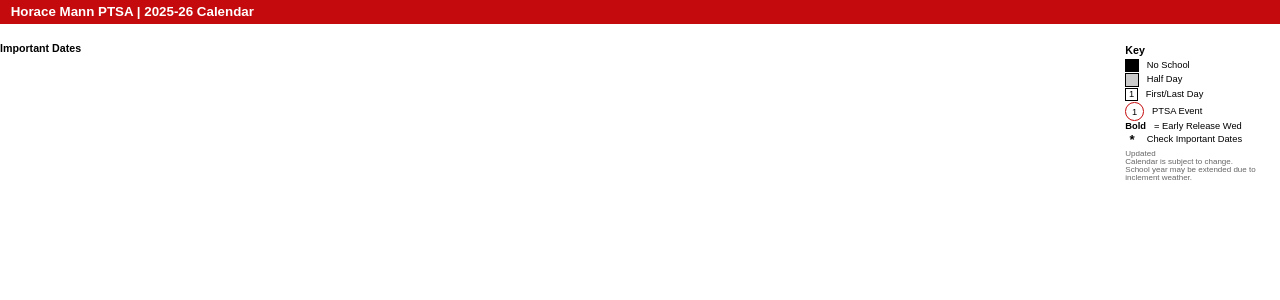
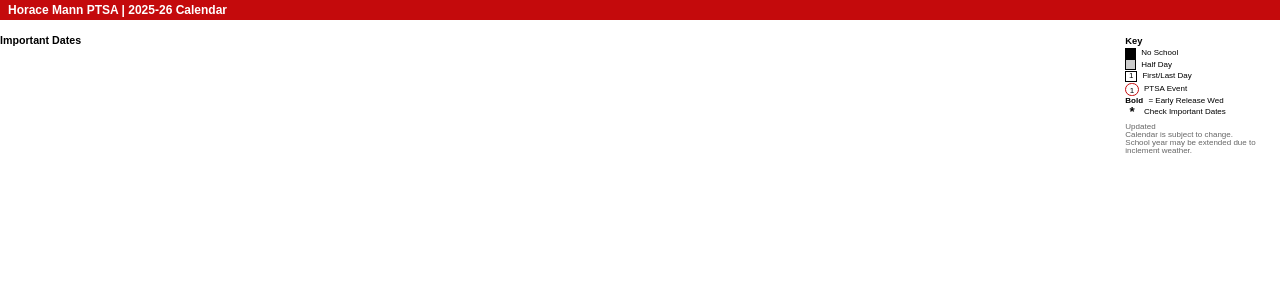
Before and after one commit to allisonwhilden/PTSA-onepager-calendar-generator, a Python web app: template templates/calendar.html in a window 1280 px wide. Shown: the top 300 px of the page. Run offline with Jinja, Linux system fonts and the light colour scheme; the template is opened without the code that fills it, so the values that code supplies are empty.

Commit message:
Add printer-safe margins and optimize layout for printing
- Set 0.5 inch (36pt) margins on all sides for universal printer compatibility
- Reduce font sizes throughout (7.5pt base, 6pt for calendar numbers)
- Tighten spacing between elements to fit within printable area
- Adjust month grid cell height from 14pt to 11pt
- Reduce legend and header sizes proportionally
- Ensure all content fits on single 8.5x11 page with safe print margins

🤖 Generated with [Claude Code](https://claude.ai/code)

Co-Authored-By: Claude <noreply@anthropic.com>

```diff
--- a/styles/calendar.css
+++ b/styles/calendar.css
@@ -1,12 +1,12 @@
 /* LWSD one-page calendar - using flexbox for WeasyPrint compatibility */
 @page {
   size: Letter;
-  margin: 8pt;
+  margin: 36pt; /* 0.5 inch margins for safe printing on all printers */
 }
 * { box-sizing: border-box; margin: 0; padding: 0; }
 html, body {
   font-family: Arial, sans-serif;
-  font-size: 8pt;
+  font-size: 7.5pt;
   line-height: 1;
 }
 
@@ -16,11 +16,11 @@ html, body {
   justify-content: space-between;
   background: #C40A0C;
   color: #fff;
-  padding: 4pt 8pt;
-  margin-bottom: 4pt;
+  padding: 3pt 6pt;
+  margin-bottom: 3pt;
 }
 .topbar .title {
-  font-size: 10pt;
+  font-size: 9pt;
   font-weight: 700;
 }
 .topbar .logo-area {
@@ -38,21 +38,21 @@ html, body {
   display: flex;
   flex-wrap: wrap;
   justify-content: space-between;
-  margin-bottom: 4pt;
+  margin-bottom: 2pt;
 }
 
 /* Individual month - exactly 1/3 width minus gaps */
 .month {
-  padding: 2pt;
+  padding: 1pt;
   width: 31%;
-  margin-bottom: 3pt;
+  margin-bottom: 2pt;
   break-inside: avoid;
 }
 .month header {
   font-weight: 700;
-  font-size: 8pt;
+  font-size: 7pt;
   text-align: center;
-  margin-bottom: 3pt;
+  margin-bottom: 2pt;
 }
 
 /* Calendar table */
@@ -71,9 +71,9 @@ html, body {
 .month-grid tbody td {
   border: 0.5pt solid #ddd;
   text-align: center;
-  font-size: 7pt;
-  padding: 2pt 1pt;
-  height: 14pt;
+  font-size: 6pt;
+  padding: 1pt 0.5pt;
+  height: 11pt;
 }
 .day.empty {
   background: transparent;
@@ -118,13 +118,13 @@ html, body {
 
 /* Circle around number for PTSA events */
 .day.circle span {
-  border: 1pt solid #C40A0C;
+  border: 0.75pt solid #C40A0C;
   border-radius: 50%;
-  width: 14pt;
-  height: 14pt;
+  width: 10pt;
+  height: 10pt;
   display: inline-block;
   font-weight: bold;
-  line-height: 14pt;
+  line-height: 10pt;
   text-align: center;
   padding: 0;
 }
@@ -179,22 +179,22 @@ html, body {
 }
 .legend-title {
   font-weight: 700;
-  font-size: 8pt;
-  margin-bottom: 2pt;
+  font-size: 7pt;
+  margin-bottom: 1pt;
 }
 .legend ul {
   list-style: none;
-  font-size: 7pt;
+  font-size: 6pt;
 }
 .legend li {
   display: flex;
   align-items: center;
-  gap: 6pt;
-  margin-bottom: 1pt;
+  gap: 4pt;
+  margin-bottom: 0.5pt;
 }
 .chip {
-  width: 10pt;
-  height: 10pt;
+  width: 8pt;
+  height: 8pt;
   border: 0.5pt solid #000;
   display: inline-block;
 }
--- a/templates/calendar.html
+++ b/templates/calendar.html
@@ -55,7 +55,7 @@
           <li><span class="chip no_school"></span> No School</li>
           <li><span class="chip half_day"></span> Half Day</li>
           <li><span style="border: 1pt solid #000; padding: 0.5pt 2pt; display: inline-block;">1</span> First/Last Day</li>
-          <li><span style="border: 1pt solid #C40A0C; border-radius: 50%; width: 14pt; height: 14pt; line-height: 14pt; text-align: center; display: inline-block;">1</span> PTSA Event</li>
+          <li><span style="border: 0.75pt solid #C40A0C; border-radius: 50%; width: 10pt; height: 10pt; line-height: 10pt; text-align: center; display: inline-block;">1</span> PTSA Event</li>
           <li><b>Bold</b> = Early Release Wed</li>
           <li><span class="symbol">*</span> Check Important Dates</li>
         </ul>
```
